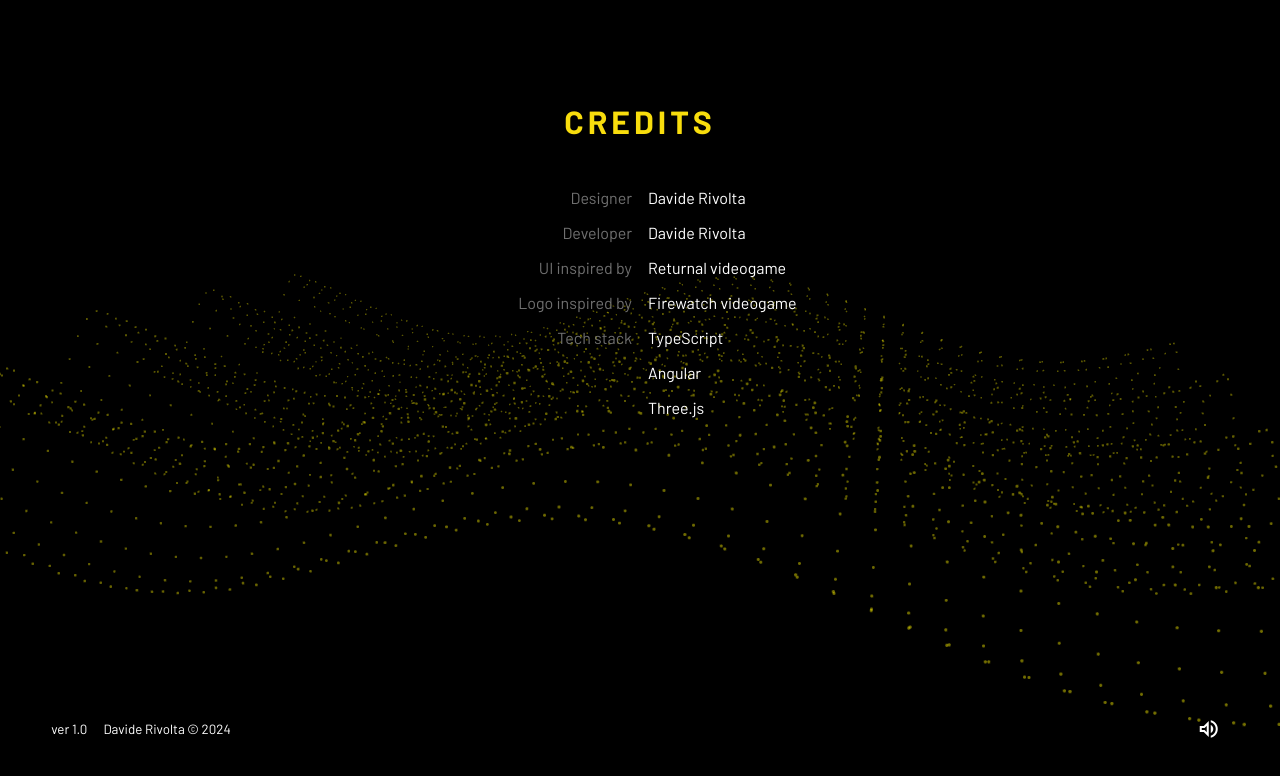
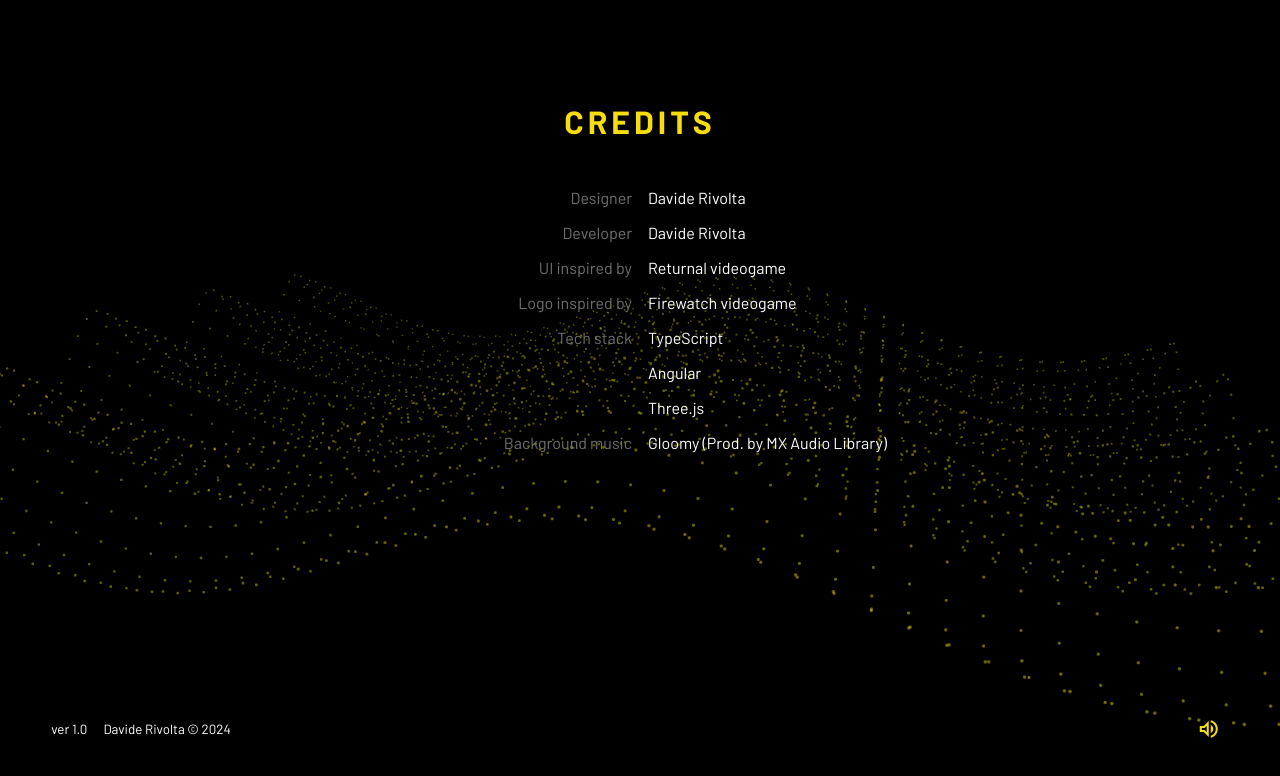
Before and after one commit to sp1lu/ng-portfolio-vg, an Angular app: page /credits in a window 1280 px wide. In both pictures the pointer is over the button "volume_up". Shown: the top 776 px of the page. Built offline with nearby package versions, Linux system fonts and the light colour scheme.

Commit message:
Credits updated with music background author

```diff
--- a/src/app/components/audio/audio.component.scss
+++ b/src/app/components/audio/audio.component.scss
@@ -8,4 +8,8 @@
     border: none;
     background-color: transparent;
     color: var(--f-default);
+
+    &:hover {
+        color: var(--f-accent);
+    }
 }
--- a/src/app/pages/credits/credits.component.html
+++ b/src/app/pages/credits/credits.component.html
@@ -7,4 +7,5 @@
     <app-credit credit="Tech stack" name="TypeScript" />
     <app-credit credit="" name="Angular" />
     <app-credit credit="" name="Three.js" />
+    <app-credit credit="Background music" name=" Gloomy (Prod. by MX Audio Library)" />
 </div>
```
